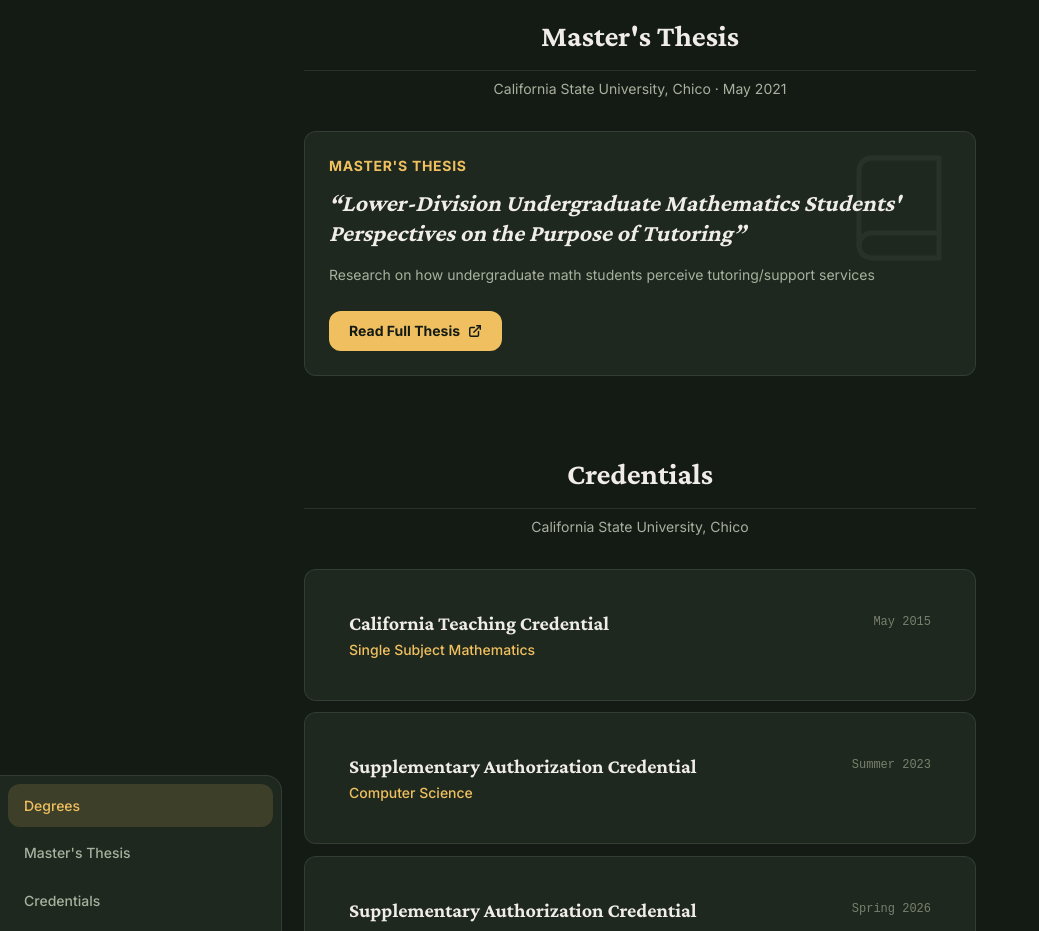
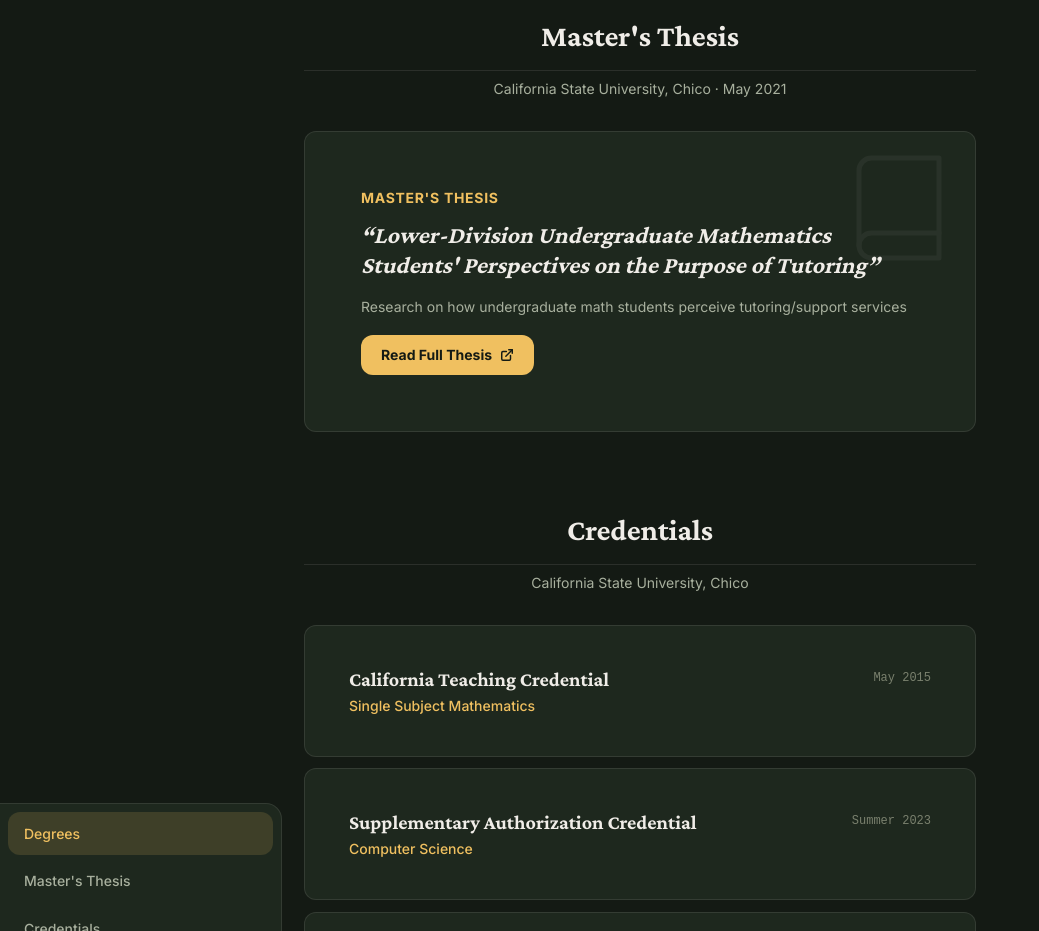
Before and after one commit to shuff57/steven, a Next.js app: page /education in a window 1280 px wide. Shown: the part 780-1711 px from the top of the page, without its empty margins (0-1039 px from the left). Built offline with nearby package versions, Linux system fonts and the light colour scheme.

Commit message:
feat(education): add abstract hover expand on thesis card
- Add abstract field to Education thesis interface and data
- Extract ThesisCard component with hover-expand animation
- Abstract slides in on hover below summary
- Read Full Thesis button shifts down with expanding abstract

```diff
--- a/src/components/sections/EducationView.tsx
+++ b/src/components/sections/EducationView.tsx
@@ -3,7 +3,7 @@
 import { useState, useEffect, useRef } from 'react'
 import { education } from '@/data/education'
 import { profile } from '@/data/profile'
-import type { Credential } from '@/data/education'
+import type { Credential, Education } from '@/data/education'
 import { AnimatedItem } from '@/components/ui/AnimatedItem'
 
 /* ── TOC config ── */
@@ -206,6 +206,75 @@
   )
 }
 
+function ThesisCard({ thesis }: { thesis: NonNullable<Education['thesis']> }) {
+  const [isHovered, setIsHovered] = useState(false)
+  const abstractRef = useRef<HTMLDivElement>(null)
+
+  return (
+    <div
+      className="chalk-card border-l-4 border-l-[var(--color-accent)] rounded-xl overflow-hidden relative group"
+      onMouseEnter={() => setIsHovered(true)}
+      onMouseLeave={() => setIsHovered(false)}
+    >
+      {/* Decorative background icon */}
+      <div
+        className="absolute top-0 right-0 p-4 opacity-5 group-hover:opacity-10 transition-opacity pointer-events-none"
+        aria-hidden="true"
+      >
+        <svg width="120" height="120" viewBox="0 0 24 24" fill="none" stroke="currentColor" strokeWidth="1" strokeLinecap="round" strokeLinejoin="round">
+          <path d="M4 19.5A2.5 2.5 0 0 1 6.5 17H20" />
+          <path d="M6.5 2H20v20H6.5A2.5 2.5 0 0 1 4 19.5v-15A2.5 2.5 0 0 1 6.5 2z" />
+        </svg>
+      </div>
+
+      <div className="relative z-10 p-8">
+        {/* Always visible */}
+        <div className="text-sm font-bold uppercase tracking-wider text-[var(--color-accent)] mb-3">
+          Master&apos;s Thesis
+        </div>
+        <h3 className="text-2xl font-display italic mb-4 leading-tight text-[var(--color-text-primary)]">
+          &ldquo;{thesis.title}&rdquo;
+        </h3>
+        <p className="text-sm text-[var(--color-text-secondary)] leading-relaxed mb-4">
+          {thesis.summary}
+        </p>
+
+        {/* Hover-expand abstract */}
+        <div
+          style={{
+            height: isHovered ? `${abstractRef.current?.scrollHeight ?? 300}px` : '0px',
+            overflow: 'hidden',
+            transition: 'height 0.35s ease-in-out',
+          }}
+        >
+          <div ref={abstractRef} className="border-t border-[var(--color-border)] pt-4 mb-4">
+            <p className="text-xs font-bold uppercase tracking-wider text-[var(--color-text-muted)] mb-2">Abstract</p>
+            <p className="text-sm text-[var(--color-text-secondary)] leading-relaxed">
+              {thesis.abstract}
+            </p>
+          </div>
+        </div>
+
+        {/* Button — always at bottom, shifts down with abstract */}
+        <a
+          href={thesis.link}
+          target="_blank"
+          rel="noopener noreferrer"
+          className="inline-flex items-center gap-2 px-5 py-2.5 text-sm font-bold rounded-lg transition-opacity hover:opacity-80"
+          style={{ backgroundColor: 'var(--color-accent)', color: 'var(--color-bg-primary)' }}
+        >
+          Read Full Thesis
+          <svg xmlns="http://www.w3.org/2000/svg" width="14" height="14" viewBox="0 0 24 24" fill="none" stroke="currentColor" strokeWidth="2.5" strokeLinecap="round" strokeLinejoin="round" aria-hidden="true">
+            <path d="M18 13v6a2 2 0 0 1-2 2H5a2 2 0 0 1-2-2V8a2 2 0 0 1 2-2h6" />
+            <polyline points="15 3 21 3 21 9" />
+            <line x1="10" y1="14" x2="21" y2="3" />
+          </svg>
+        </a>
+      </div>
+    </div>
+  )
+}
+
 /* ── Main view ── */
 
 export function EducationView() {
@@ -253,43 +322,7 @@
               California State University, Chico · May 2021
             </p>
             <AnimatedItem>
-              <div className="chalk-card border-l-4 border-l-[var(--color-accent)] rounded-xl overflow-hidden p-8 relative group">
-                {/* Decorative background icon */}
-                <div
-                  className="absolute top-0 right-0 p-4 opacity-5 group-hover:opacity-10 transition-opacity pointer-events-none"
-                  aria-hidden="true"
-                >
-                  <svg width="120" height="120" viewBox="0 0 24 24" fill="none" stroke="currentColor" strokeWidth="1" strokeLinecap="round" strokeLinejoin="round">
-                    <path d="M4 19.5A2.5 2.5 0 0 1 6.5 17H20" />
-                    <path d="M6.5 2H20v20H6.5A2.5 2.5 0 0 1 4 19.5v-15A2.5 2.5 0 0 1 6.5 2z" />
-                  </svg>
-                </div>
-                <div className="relative z-10">
-                  <div className="text-sm font-bold uppercase tracking-wider text-[var(--color-accent)] mb-3">
-                    Master&apos;s Thesis
-                  </div>
-                  <h3 className="text-2xl font-display italic mb-4 leading-tight text-[var(--color-text-primary)]">
-                    &ldquo;{education.thesis.title}&rdquo;
-                  </h3>
-                  <p className="text-sm text-[var(--color-text-secondary)] leading-relaxed mb-6">
-                    {education.thesis.summary}
-                  </p>
-                  <a
-                    href={education.thesis.link}
-                    target="_blank"
-                    rel="noopener noreferrer"
-                    className="inline-flex items-center gap-2 px-5 py-2.5 text-sm font-bold rounded-lg transition-opacity hover:opacity-80"
-                    style={{ backgroundColor: 'var(--color-accent)', color: 'var(--color-bg-primary)' }}
-                  >
-                    Read Full Thesis
-                    <svg xmlns="http://www.w3.org/2000/svg" width="14" height="14" viewBox="0 0 24 24" fill="none" stroke="currentColor" strokeWidth="2.5" strokeLinecap="round" strokeLinejoin="round" aria-hidden="true">
-                      <path d="M18 13v6a2 2 0 0 1-2 2H5a2 2 0 0 1-2-2V8a2 2 0 0 1 2-2h6" />
-                      <polyline points="15 3 21 3 21 9" />
-                      <line x1="10" y1="14" x2="21" y2="3" />
-                    </svg>
-                  </a>
-                </div>
-              </div>
+              <ThesisCard thesis={education.thesis} />
             </AnimatedItem>
           </div>
         )}
--- a/src/data/education.ts
+++ b/src/data/education.ts
@@ -14,6 +14,7 @@
     title: string
     link: string
     summary: string
+    abstract: string
   }
 }
 
@@ -60,5 +61,7 @@
     link: 'https://scholarworks.calstate.edu/concern/theses/fq978099t',
     summary:
       'Research on how undergraduate math students perceive tutoring/support services',
+    abstract:
+      'The purpose of the present qualitative study is to categorize the beliefs about the nature and function of tutoring by college students at a public university in Northern California by developing three math-specific tutoring categories. Study participants included fifty-eight undergraduate mathematics students who completed a questionnaire to report math confidence, self-perspective on the purpose and importance of tutoring, and self-perspective on the importance of mathematics in life. The questionnaire consisted of a combination of Likert scale items and free response items. Additionally, four participants were selected for a follow-up interview based on their responses to the questionnaire. This study found three math-specific tutoring perspectives that help describe what students believe is the purpose(s) and function(s) of math tutoring. The results of the study determined that not all students think about the functions of tutoring in the same way. This difference between expectation and experience may reduce the usefulness of tutoring to some students. Thus, by not knowing the students\u2019 specific reason(s) for attending tutoring they may be left with the impression that tutoring is not an effective support system for them.',
   },
 }
```
